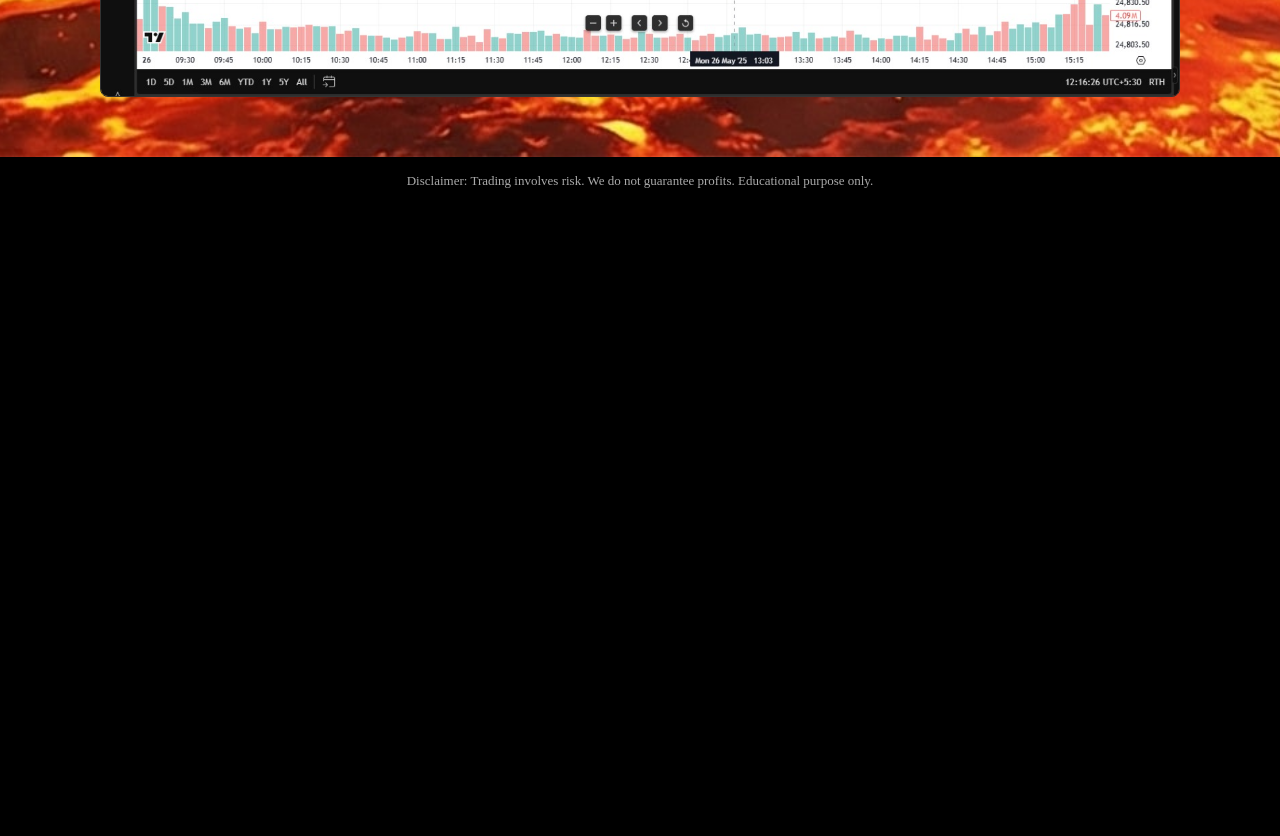
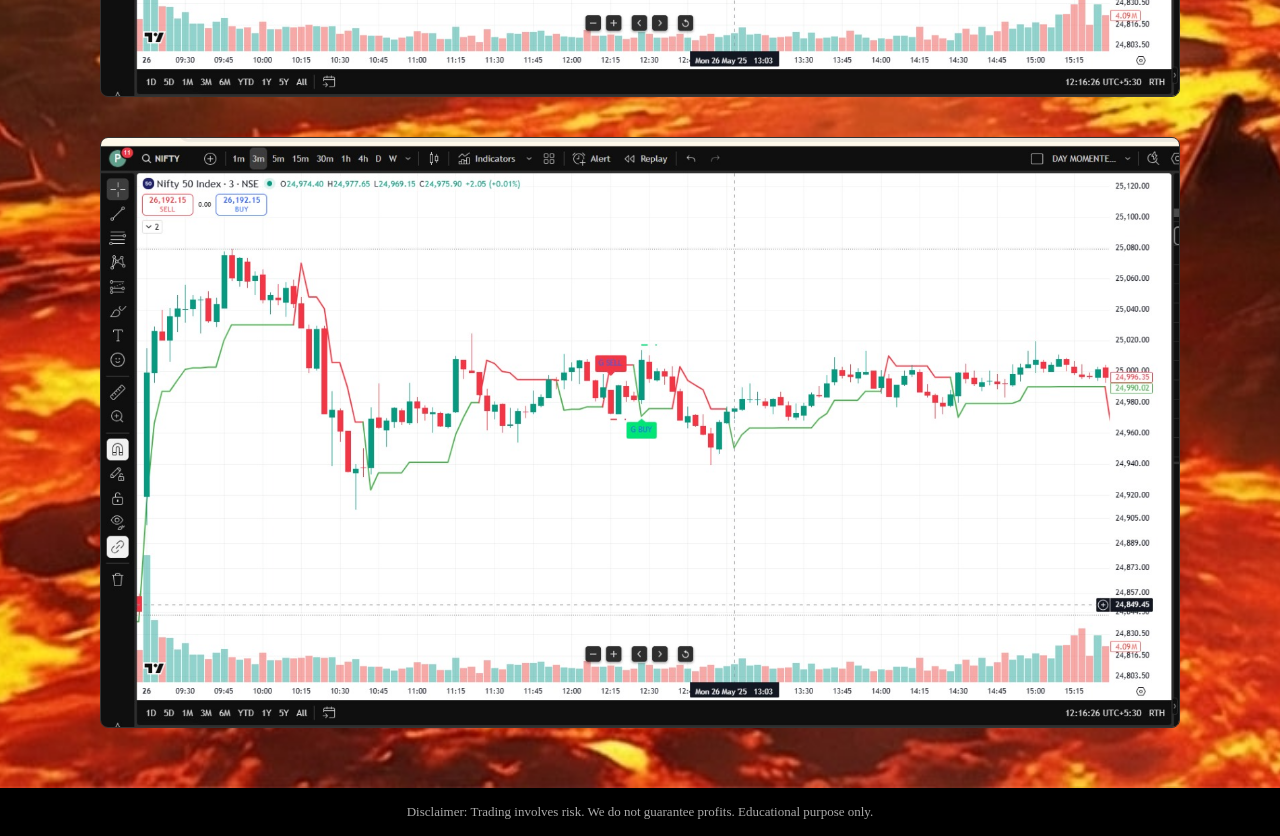
Before and after one commit to prabhakar9585/thedeviltrades-clean, a Next.js app: page /indicator/devil-v3/no-trade-days in a window 1280 px wide. Shown: the part 2060-2896 px from the top of the page. Before the commit the page ends 2265 px from the top, so only its background shows below. Built offline with nearby package versions, Linux system fonts and the light colour scheme.

Commit message:
Fix profit & loss image auto loading

```diff
--- a/pages/indicator/devil-v3/loss-trades.js
+++ b/pages/indicator/devil-v3/loss-trades.js
@@ -1,6 +1,6 @@
 export default function LossTrades() {
   // 🔥 CHANGE THIS NUMBER WHEN YOU ADD MORE IMAGES
-  const TOTAL_IMAGES = 16;
+  const TOTAL_IMAGES = 31;
 
   const images = Array.from({ length: TOTAL_IMAGES }, (_, i) => ({
     src: `/indicator/devil-v3/loss/${i + 1}.png`,
--- a/pages/indicator/devil-v3/no-trade-days.js
+++ b/pages/indicator/devil-v3/no-trade-days.js
@@ -12,6 +12,11 @@
     src: "/indicator/devil-v3/no-trade/3.png",
     alt: "No Trade Day 3",
   },
+  {
+    src: "/indicator/devil-v3/no-trade/3.png",
+    alt: "No Trade Day 3",
+  },
+
 ];
 
   return (
--- a/pages/indicator/devil-v3/profit-trades.js
+++ b/pages/indicator/devil-v3/profit-trades.js
@@ -1,6 +1,6 @@
 export default function ProfitTrades() {
   // 🔥 CHANGE THIS NUMBER WHEN YOU ADD MORE IMAGES
-  const TOTAL_IMAGES = 39;
+  const TOTAL_IMAGES = 64;
 
   const images = Array.from({ length: TOTAL_IMAGES }, (_, i) => ({
     src: `/indicator/devil-v3/profit/${i + 1}.png`,
```
